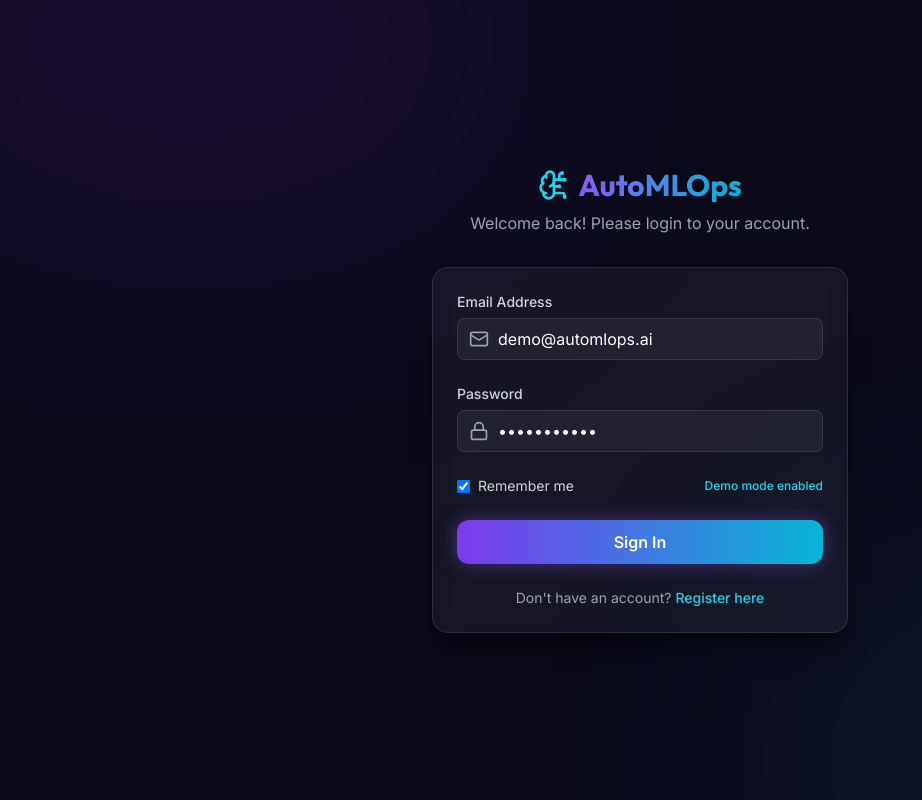
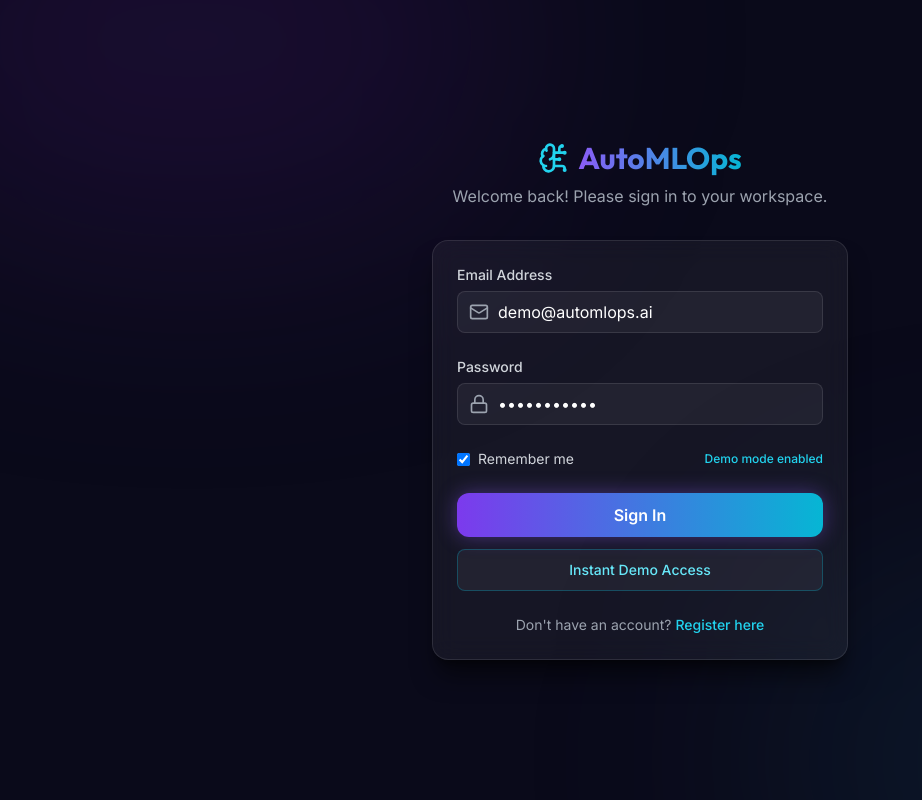
Before and after one commit to NeeliSaiHakesh/orvin, a Next.js app in the folder frontend/: page /auth/login in a window 1280 px wide. Shown: the whole page, without its empty margins (0-922 px from the left). Built offline with nearby package versions, Linux system fonts and the light colour scheme.

Commit message:
Add API timeout protection, IPv4 priority, and direct demo sign-in buttons

```diff
--- a/frontend/src/app/auth/login/page.tsx
+++ b/frontend/src/app/auth/login/page.tsx
@@ -10,14 +10,13 @@ import { useAuthStore } from '@/lib/store';
 import { api } from '@/lib/api';
 
 export default function LoginPage() {
-  const router = useRouter();
   const { login } = useAuthStore();
   const [email, setEmail] = useState('demo@automlops.ai');
   const [password, setPassword] = useState('password123');
   const [loading, setLoading] = useState(false);
   const [error, setError] = useState<string | null>(null);
 
-  const handleLogin = async (loginEmail?: string, loginPassword?: string) => {
+  const executeLogin = async (loginEmail?: string, loginPassword?: string) => {
     const finalEmail = (loginEmail || email || 'demo@automlops.ai').trim();
     const finalPassword = (loginPassword || password || 'password123').trim();
 
@@ -27,12 +26,13 @@ export default function LoginPage() {
     try {
       const res = await api.auth.login({ email: finalEmail, password: finalPassword });
       const token = res.access_token || 'demo-token';
-      const userName = finalEmail.split('@')[0] || 'Demo User';
+      const userName = finalEmail.split('@')[0] || 'Engineer';
       login(token, { id: 'user-1', name: userName, email: finalEmail });
       window.location.href = '/dashboard';
-    } catch {
-      // Seamless demo fallback
-      const userName = finalEmail.split('@')[0] || 'Demo User';
+    } catch (err: any) {
+      console.warn("API login notice:", err);
+      // Seamless demo fallback - instant transition
+      const userName = finalEmail.split('@')[0] || 'Demo Engineer';
       login('demo-session-token', { id: 'user-demo', name: userName, email: finalEmail });
       window.location.href = '/dashboard';
     } finally {
@@ -40,15 +40,15 @@ export default function LoginPage() {
     }
   };
 
-  const handleSubmit = async (e: React.FormEvent) => {
+  const handleSubmit = (e: React.FormEvent) => {
     e.preventDefault();
-    await handleLogin();
+    executeLogin();
   };
 
   return (
     <div className="min-h-screen flex items-center justify-center relative overflow-hidden bg-background">
-      <div className="absolute top-[-20%] left-[-10%] w-[50%] h-[50%] bg-purple-900/20 blur-[120px] rounded-full"></div>
-      <div className="absolute bottom-[-20%] right-[-10%] w-[50%] h-[50%] bg-cyan-900/20 blur-[120px] rounded-full"></div>
+      <div className="absolute top-[-20%] left-[-10%] w-[50%] h-[50%] bg-purple-900/20 blur-[120px] rounded-full pointer-events-none"></div>
+      <div className="absolute bottom-[-20%] right-[-10%] w-[50%] h-[50%] bg-cyan-900/20 blur-[120px] rounded-full pointer-events-none"></div>
 
       <div className="w-full max-w-md z-10 p-4">
         <div className="text-center mb-8">
@@ -56,7 +56,7 @@ export default function LoginPage() {
             <BrainCircuit className="text-cyan-400 w-8 h-8" />
             <span className="gradient-text">AutoMLOps</span>
           </Link>
-          <p className="text-gray-400">Welcome back! Please login to your account.</p>
+          <p className="text-gray-400">Welcome back! Please sign in to your workspace.</p>
         </div>
 
         {error && (
@@ -94,9 +94,25 @@ export default function LoginPage() {
                 </label>
                 <span className="text-xs text-cyan-400 font-medium">Demo mode enabled</span>
               </div>
-              <Button type="submit" className="w-full" isLoading={loading}>
-                Sign In
-              </Button>
+
+              <div className="space-y-3">
+                <Button
+                  type="submit"
+                  className="w-full text-base py-3 cursor-pointer"
+                  isLoading={loading}
+                  onClick={() => executeLogin()}
+                >
+                  Sign In
+                </Button>
+
+                <button
+                  type="button"
+                  onClick={() => executeLogin('demo@automlops.ai', 'password123')}
+                  className="w-full py-2.5 px-4 rounded-lg bg-white/5 hover:bg-white/10 border border-cyan-500/30 text-cyan-300 text-sm font-medium transition-all flex items-center justify-center gap-2 cursor-pointer"
+                >
+                  Instant Demo Access
+                </button>
+              </div>
             </form>
 
             <div className="mt-6 text-center text-sm text-gray-400">
--- a/frontend/src/lib/api.ts
+++ b/frontend/src/lib/api.ts
@@ -11,16 +11,18 @@ function getCandidateBaseURLs(): string[] {
   }
   if (typeof window !== 'undefined') {
     const host = window.location.hostname || 'localhost';
-    const urls = [`http://${host}:8000/api/v1`];
-    if (host !== '127.0.0.1') urls.push('http://127.0.0.1:8000/api/v1');
-    if (host !== 'localhost') urls.push('http://localhost:8000/api/v1');
+    // Priority: IPv4 127.0.0.1 first (prevents Windows IPv6 ::1 localhost hang), then localhost
+    const urls: string[] = ['http://127.0.0.1:8000/api/v1', 'http://localhost:8000/api/v1'];
+    if (host !== '127.0.0.1' && host !== 'localhost') {
+      urls.unshift(`http://${host}:8000/api/v1`);
+    }
     return urls;
   }
   return ['http://127.0.0.1:8000/api/v1', 'http://localhost:8000/api/v1'];
 }
 
 /**
- * Core fetch wrapper with auth token, CORS error handling, and resilience.
+ * Core fetch wrapper with auth token, CORS error handling, resilience, and timeout.
  */
 async function fetchAPI(endpoint: string, options: RequestInit = {}): Promise<any> {
   let token: string | null = null;
@@ -47,10 +49,15 @@ async function fetchAPI(endpoint: string, options: RequestInit = {}): Promise<an
 
   for (const baseURL of baseURLs) {
     try {
+      const controller = new AbortController();
+      const timeoutId = setTimeout(() => controller.abort(), 3500);
+
       const response = await fetch(`${baseURL}${endpoint}`, {
         ...options,
         headers,
+        signal: options.signal || controller.signal,
       });
+      clearTimeout(timeoutId);
 
       if (!response.ok) {
         const error = await response.json().catch(() => ({ detail: `HTTP ${response.status}` }));
@@ -64,14 +71,14 @@ async function fetchAPI(endpoint: string, options: RequestInit = {}): Promise<an
       return response;
     } catch (err: any) {
       lastError = err;
-      if (err.message && (err.message.includes('Failed to fetch') || err.message.includes('NetworkError'))) {
+      if (err.name === 'AbortError' || (err.message && (err.message.includes('Failed to fetch') || err.message.includes('NetworkError') || err.message.includes('aborted')))) {
         continue;
       }
       throw err;
     }
   }
 
-  throw new Error(`Unable to connect to AutoMLOps backend server at ${baseURLs[0]}. Please ensure backend is running.`);
+  throw new Error(lastError?.message || `Unable to connect to AutoMLOps backend server at ${baseURLs[0]}. Please ensure backend is running.`);
 }
 
 /**
```
